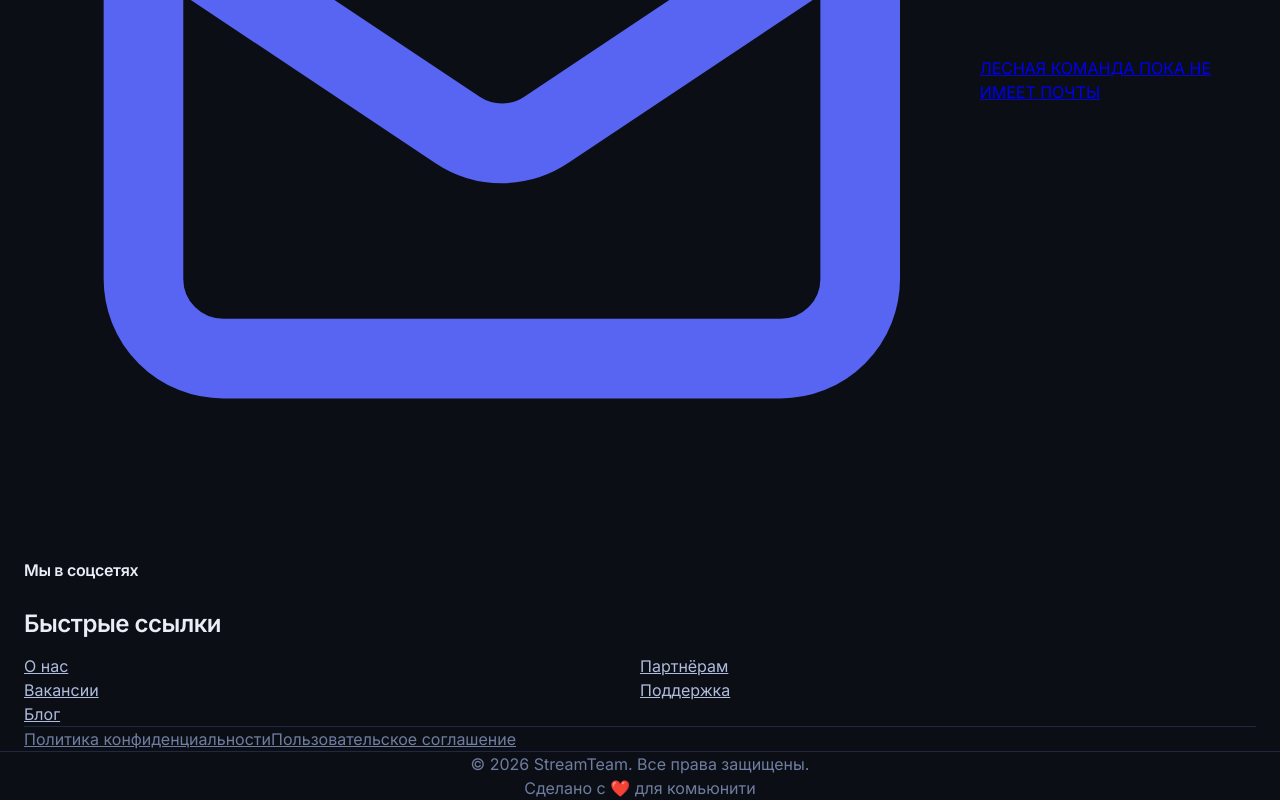
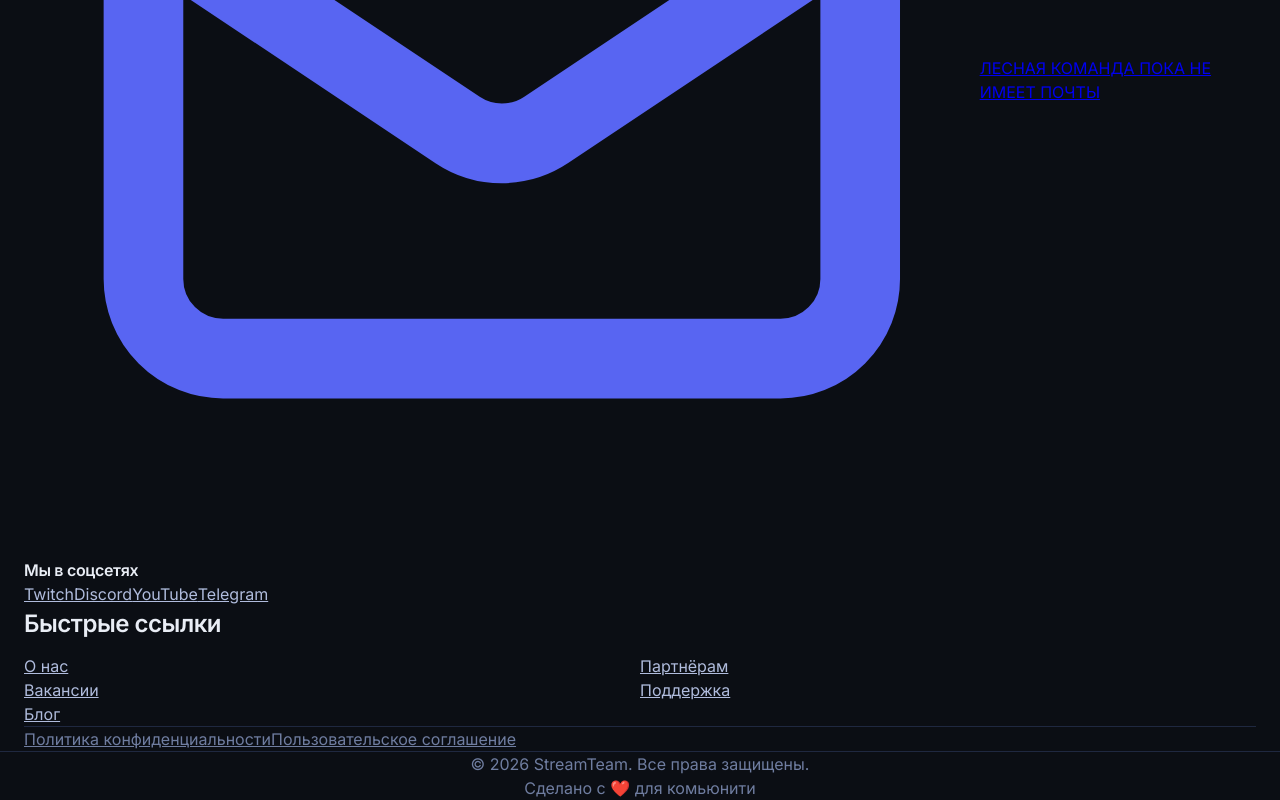
Before and after one commit to JaK1L/lesnaya-komanda, a Next.js app in the folder frontend/: page / in a window 1280 px wide. Shown: the part 3091-3891 px from the top of the page. Built offline with nearby package versions, Linux system fonts and the light colour scheme; no server answers.

Commit message:
fix: replace social media icons with text links

```diff
--- a/frontend/components/layout/Footer.tsx
+++ b/frontend/components/layout/Footer.tsx
@@ -34,42 +34,10 @@ export const Footer: React.FC<FooterProps> = ({
     email: 'ЛЕСНАЯ КОМАНДА ПОКА НЕ ИМЕЕТ ПОЧТЫ',
     partnership: 'ЛЕСНАЯ КОМАНДА ПОКА НЕ ИМЕЕТ ПОЧТЫ',
     socials: [
-      {
-        name: 'Twitch',
-        href: 'https://twitch.tv/lesnayakomanda',
-        icon: (props: React.SVGProps<SVGSVGElement>) => (
-          <svg fill="currentColor" viewBox="0 0 24 24" {...props}>
-            <path d="M11.571 4.714h1.715v5.143H11.57zm4.715 0H18v5.143h-1.714zM6 0L1.714 4.286v15.428h5.143V24l4.286-4.286h3.428L22.286 12V0zm14.571 11.143l-3.428 3.428h-3.429l-3 3v-3H6.857V1.714h13.714z" />
-          </svg>
-        ),
-      },
-      {
-        name: 'Discord',
-        href: 'https://discord.gg/YgX4RQZ',
-        icon: (props: React.SVGProps<SVGSVGElement>) => (
-          <svg fill="currentColor" viewBox="0 0 24 24" {...props}>
-            <path d="M20.317 4.37a19.791 19.791 0 0 0-4.885-1.515.074.074 0 0 0-.079.036c-.21.369-.444.85-.608 1.23a18.27 18.27 0 0 0-5.487 0 12.64 12.64 0 0 0-.617-1.23.077.077 0 0 0-.079-.036 19.736 19.736 0 0 0-4.885 1.515.069.069 0 0 0-.032.027C.533 9.045-.319 13.58.099 18.057a.082.082 0 0 0 .031.057 19.9 19.9 0 0 0 5.993 3.03.078.078 0 0 0 .084-.028 14.09 14.09 0 0 0 1.226-1.994.076.076 0 0 0-.041-.106 13.107 13.107 0 0 1-1.872-.892.077.077 0 0 1-.007-.128 10.2 10.2 0 0 0 .372-.292.074.074 0 0 1 .077-.01c3.928 1.793 8.18 1.793 12.062 0a.074.074 0 0 1 .078.01c.12.098.246.198.372.292a.077.077 0 0 1-.006.128 12.28 12.28 0 0 1-1.873.892.077.077 0 0 0-.041.107c.36.698.77 1.362 1.225 1.993a.076.076 0 0 0 .084.028 19.839 19.839 0 0 0 6.002-3.03.077.077 0 0 0 .032-.054c.5-5.177-.838-9.684-3.549-13.66a.061.061 0 0 0-.031-.03z" />
-          </svg>
-        ),
-      },
-      {
-        name: 'YouTube',
-        href: 'https://youtube.com/c/lesnayakomanda',
-        icon: (props: React.SVGProps<SVGSVGElement>) => (
-          <svg fill="currentColor" viewBox="0 0 24 24" {...props}>
-            <path d="M23.498 6.186a3.016 3.016 0 0 0-2.122-2.136C19.505 3.545 12 3.545 12 3.545s-7.505 0-9.377.505A3.017 3.017 0 0 0 .502 6.186C0 8.07 0 12 0 12s0 3.93.502 5.814a3.016 3.016 0 0 0 2.122 2.136c1.871.505 9.376.505 9.376.505s7.505 0 9.377-.505a3.015 3.015 0 0 0 2.122-2.136C24 15.93 24 12 24 12s0-3.93-.502-5.814zM9.545 15.568V8.432L15.818 12l-6.273 3.568z" />
-          </svg>
-        ),
-      },
-      {
-        name: 'Telegram',
-        href: 'https://t.me/lesnayakomanda',
-        icon: (props: React.SVGProps<SVGSVGElement>) => (
-          <svg fill="currentColor" viewBox="0 0 24 24" {...props}>
-            <path d="M11.944 0A12 12 0 0 0 0 12a12 12 0 0 0 12 12 12 12 0 0 0 12-12A12 12 0 0 0 12 0a12 12 0 0 0-.056 0zm4.962 7.224c.1-.002.321.023.465.14a.506.506 0 0 1 .171.325c.016.093.036.306.02.472-.18 1.898-.962 6.502-1.36 8.627-.168.9-.499 1.201-.82 1.23-.696.065-1.225-.46-1.9-.902-1.056-.693-1.653-1.124-2.678-1.8-1.185-.78-.417-1.21.258-1.91.177-.184 3.247-2.977 3.307-3.23.007-.032.014-.15-.056-.212s-.174-.041-.249-.024c-.106.024-1.793 1.14-5.061 3.345-.48.33-.914.49-1.302.48-.428-.008-1.252-.241-1.865-.44-.752-.244-1.349-.374-1.297-.789.027-.216.325-.437.893-.663 3.498-1.524 5.83-2.529 6.998-3.014 3.332-1.386 4.025-1.627 4.476-1.635z" />
-          </svg>
-        ),
-      },
+      { name: 'Twitch', href: 'https://twitch.tv/lesnayakomanda' },
+      { name: 'Discord', href: 'https://discord.gg/YgX4RQZ' },
+      { name: 'YouTube', href: 'https://youtube.com/c/lesnayakomanda' },
+      { name: 'Telegram', href: 'https://t.me/lesnayakomanda' },
     ],
   };
 
@@ -132,20 +100,19 @@ export const Footer: React.FC<FooterProps> = ({
               </li>
             </ul>
 
-            {/* Социальные сети — иконки */}
+            {/* Социальные сети — текстовые ссылки */}
             <div className="mt-6">
               <h4 className="text-white font-medium text-sm mb-3">Мы в соцсетях</h4>
-              <div className="flex flex-wrap gap-4">
+              <div className="flex flex-wrap gap-x-4 gap-y-2">
                 {contactInfo.socials.map((item) => (
                   <a
                     key={item.name}
                     href={item.href}
                     target="_blank"
                     rel="noopener noreferrer"
-                    className="text-[#96a7d4] hover:text-white transition-colors duration-200"
-                    aria-label={item.name}
+                    className="text-sm text-[#b0bcdd] hover:text-white transition-colors duration-200"
                   >
-                    <item.icon className="w-5 h-5" />
+                    {item.name}
                   </a>
                 ))}
               </div>
```
